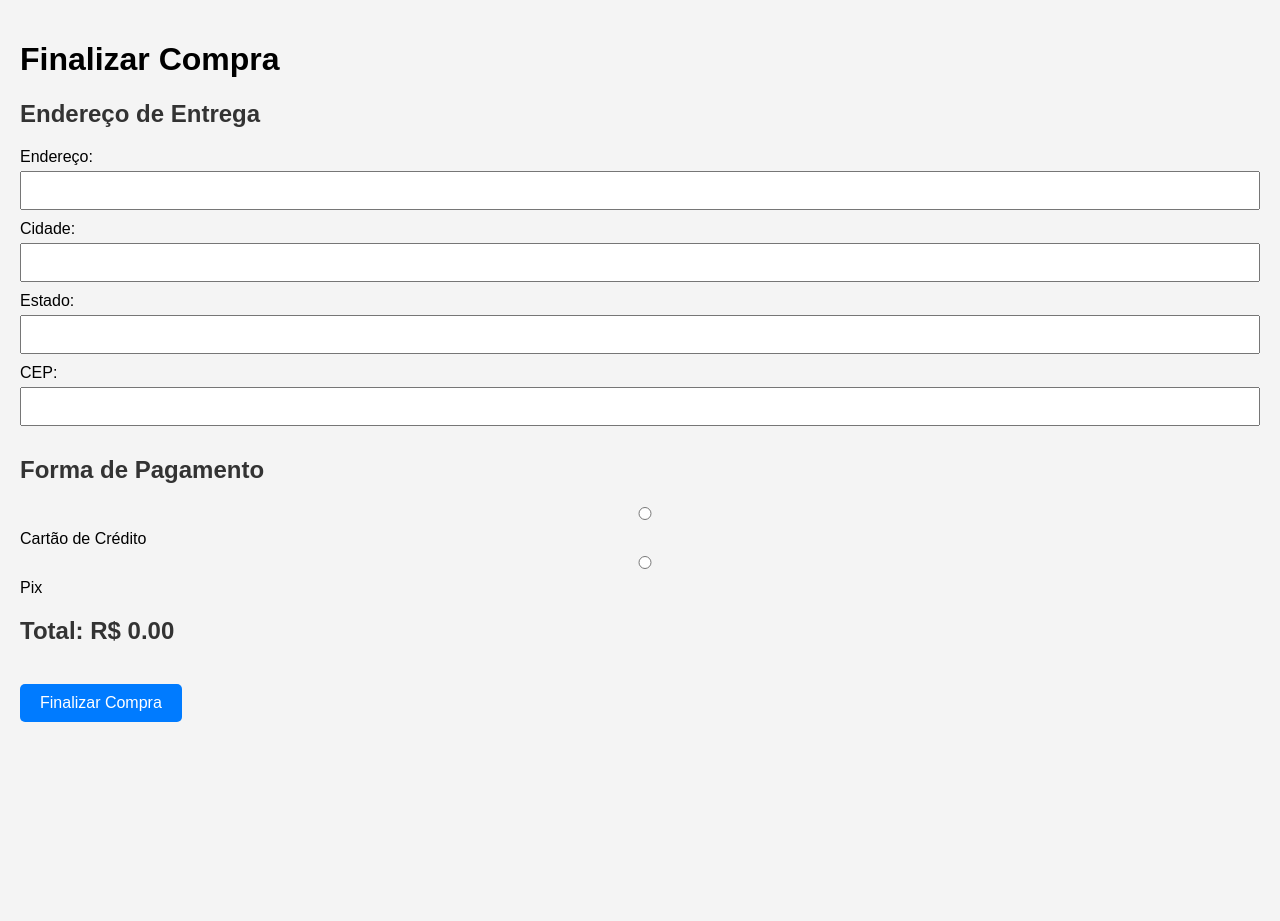
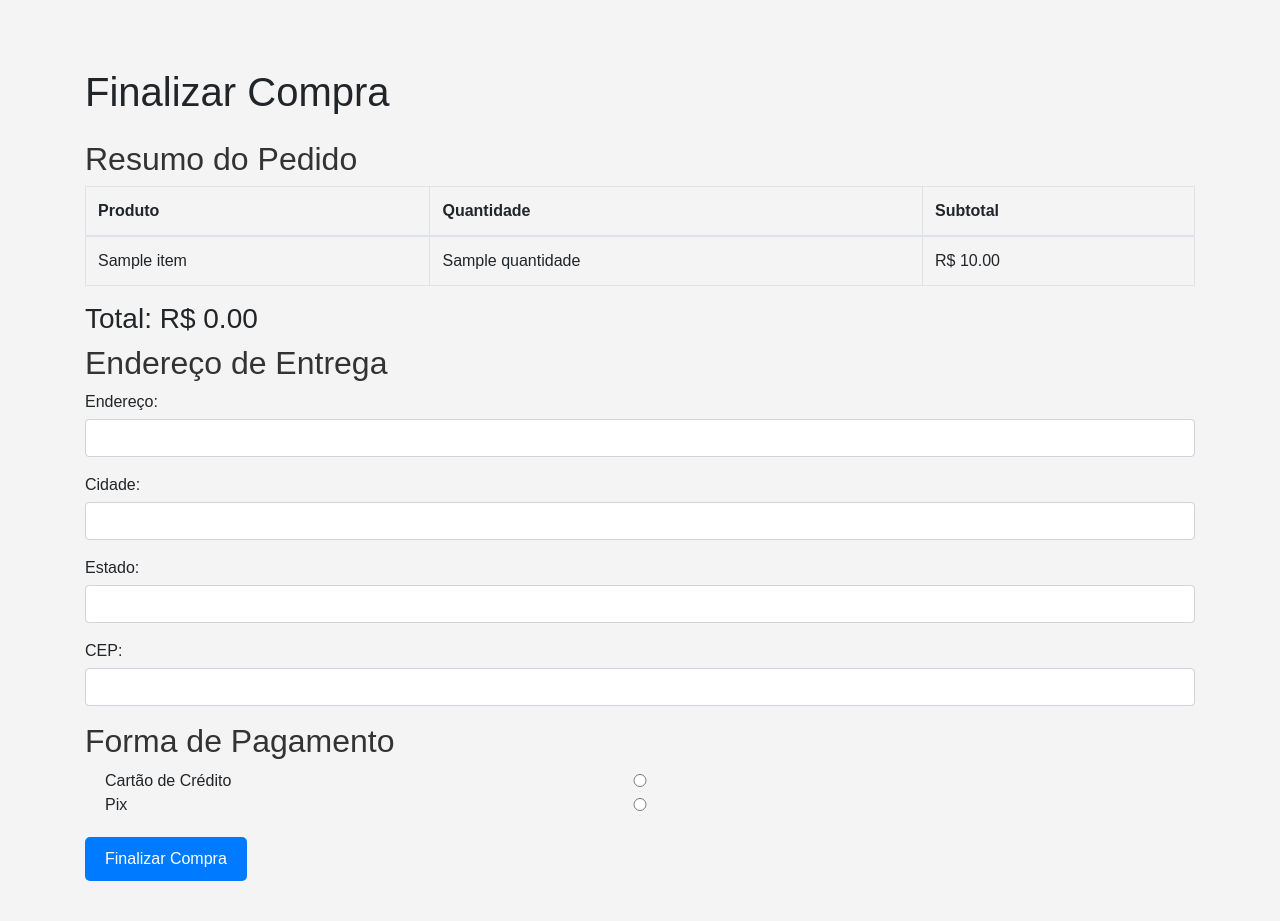
Before and after one commit to raphadroid27/gourmet-cafe, a Flask app: template templates/finalizar_compra.html in a window 1280 px wide. Before the commit the page ends 722 px from the top, so only its background shows below. Run offline with Flask 3, Linux system fonts and the light colour scheme; the template is opened without the code that fills it: most values are stand-ins (such as "Sample title", 1, 10 or a date in 2020); some libraries are stand-ins or nearby versions.

Commit message:
Update_12
Mudança no layout do index

```diff
--- a/app.py
+++ b/app.py
@@ -98,6 +98,7 @@ def gerar_codigo_recuperacao():
 def enviar_email_confirmacao(email):
     mensagem = f"E-mail de confirmação enviado para {email}"
     return render_template('mensagem.html', mensagem=mensagem)
+
 
 # Função para atualizar códigos de recuperação a cada hora
 def atualizar_codigos_recuperacao():
--- a/templates/finalizar_compra.html
+++ b/templates/finalizar_compra.html
@@ -4,55 +4,118 @@
     <meta charset="UTF-8">
     <meta name="viewport" content="width=device-width, initial-scale=1.0">
     <title>Finalizar Compra</title>
+    <link rel="stylesheet" href="https://stackpath.bootstrapcdn.com/bootstrap/4.5.2/css/bootstrap.min.css">
     <link rel="stylesheet" href="{{ url_for('static', filename='css/styles.css') }}">
 </head>
 <body>
-    <h1>Finalizar Compra</h1>
-    <form action="{{ url_for('finalizar_compra') }}" method="post">
+    <div class="container mt-5">
+        <h1 class="mb-4">Finalizar Compra</h1>
+
+        <!-- Resumo do Pedido -->
+        <h2>Resumo do Pedido</h2>
+        <table class="table table-bordered">
+            <thead>
+                <tr>
+                    <th>Produto</th>
+                    <th>Quantidade</th>
+                    <th>Subtotal</th>
+                </tr>
+            </thead>
+            <tbody>
+                {% for item in produtos %}
+                <tr>
+                    <td>{{ item.nome }}</td>
+                    <td>{{ item.quantidade }}</td>
+                    <td>R$ {{ '%.2f'|format(item.subtotal) }}</td>
+                </tr>
+                {% endfor %}
+            </tbody>
+        </table>
+        <h3>Total: R$ {{ '%.2f'|format(total) }}</h3>
+
+        <!-- Formulário de Finaliza��ão de Compra -->
+        <form action="{{ url_for('finalizar_compra') }}" method="post" class="needs-validation" novalidate>
             <h2>Endereço de Entrega</h2>
+            <div class="form-group">
                 <label for="endereco">Endereço:</label>
-        <input type="text" id="endereco" name="endereco" required>
-
+                <input type="text" id="endereco" name="endereco" class="form-control" required>
+                <div class="invalid-feedback">Por favor, insira o endereço.</div>
+            </div>
+            <div class="form-group">
                 <label for="cidade">Cidade:</label>
-        <input type="text" id="cidade" name="cidade" required>
-
+                <input type="text" id="cidade" name="cidade" class="form-control" required>
+                <div class="invalid-feedback">Por favor, insira a cidade.</div>
+            </div>
+            <div class="form-group">
                 <label for="estado">Estado:</label>
-        <input type="text" id="estado" name="estado" required>
-
+                <input type="text" id="estado" name="estado" class="form-control" required>
+                <div class="invalid-feedback">Por favor, insira o estado.</div>
+            </div>
+            <div class="form-group">
                 <label for="cep">CEP:</label>
-        <input type="text" id="cep" name="cep" required>
+                <input type="text" id="cep" name="cep" class="form-control" required>
+                <div class="invalid-feedback">Por favor, insira o CEP.</div>
+            </div>
 
             <h2>Forma de Pagamento</h2>
-        <label>
-            <input type="radio" name="forma_pagamento" value="cartao" required> Cartão de Crédito
-        </label>
+            <div class="form-check">
+                <input type="radio" id="cartao" name="forma_pagamento" value="cartao" class="form-check-input" required>
+                <label for="cartao" class="form-check-label">Cartão de Crédito</label>
+                <div class="invalid-feedback">Por favor, selecione uma forma de pagamento.</div>
+            </div>
             <div id="cartao_info" style="display: none;">
+                <div class="form-group">
                     <label for="numero_cartao">Número do Cartão:</label>
-            <input type="text" id="numero_cartao" name="numero_cartao">
-
+                    <input type="text" id="numero_cartao" name="numero_cartao" class="form-control">
+                </div>
+                <div class="form-group">
                     <label for="nome_cartao">Nome no Cartão:</label>
-            <input type="text" id="nome_cartao" name="nome_cartao">
-
+                    <input type="text" id="nome_cartao" name="nome_cartao" class="form-control">
+                </div>
+                <div class="form-group">
                     <label for="validade_cartao">Validade:</label>
-            <input type="text" id="validade_cartao" name="validade_cartao">
-
+                    <input type="text" id="validade_cartao" name="validade_cartao" class="form-control">
+                </div>
+                <div class="form-group">
                     <label for="cvv_cartao">CVV:</label>
-            <input type="text" id="cvv_cartao" name="cvv_cartao">
+                    <input type="text" id="cvv_cartao" name="cvv_cartao" class="form-control">
+                </div>
             </div>
 
-        <label>
-            <input type="radio" name="forma_pagamento" value="pix" required> Pix
-        </label>
+            <div class="form-check">
+                <input type="radio" id="pix" name="forma_pagamento" value="pix" class="form-check-input" required>
+                <label for="pix" class="form-check-label">Pix</label>
+            </div>
             <div id="pix_info" style="display: none;">
                 <p>Chave Pix: sua-chave-pix@example.com</p>
             </div>
 
-        <h2>Total: R$ {{ '%.2f'|format(total) }}</h2>
+            <button type="submit" class="btn btn-primary">Finalizar Compra</button>
+        </form>
+    </div>
 
-        <button type="submit" class="btn">Finalizar Compra</button>
-    </form>
+    <script src="https://code.jquery.com/jquery-3.5.1.slim.min.js"></script>
+    <script src="https://cdn.jsdelivr.net/npm/@popperjs/core@2.5.4/dist/umd/popper.min.js"></script>
+    <script src="https://stackpath.bootstrapcdn.com/bootstrap/4.5.2/js/bootstrap.min.js"></script>
+    <script>
+        // Validação do formulário
+        (function() {
+            'use strict';
+            window.addEventListener('load', function() {
+                var forms = document.getElementsByClassName('needs-validation');
+                var validation = Array.prototype.filter.call(forms, function(form) {
+                    form.addEventListener('submit', function(event) {
+                        if (form.checkValidity() === false) {
+                            event.preventDefault();
+                            event.stopPropagation();
+                        }
+                        form.classList.add('was-validated');
+                    }, false);
+                });
+            }, false);
+        })();
 
-    <script>
+        // Mostrar/ocultar informações do cartão de crédito
         document.querySelectorAll('input[name="forma_pagamento"]').forEach((elem) => {
             elem.addEventListener("change", function(event) {
                 var value = event.target.value;
```
Also changed, not shown: templates/index.html (+45 -12 lines), dbCoffee.db. Lines whose indentation alone changed are shown as unchanged.
